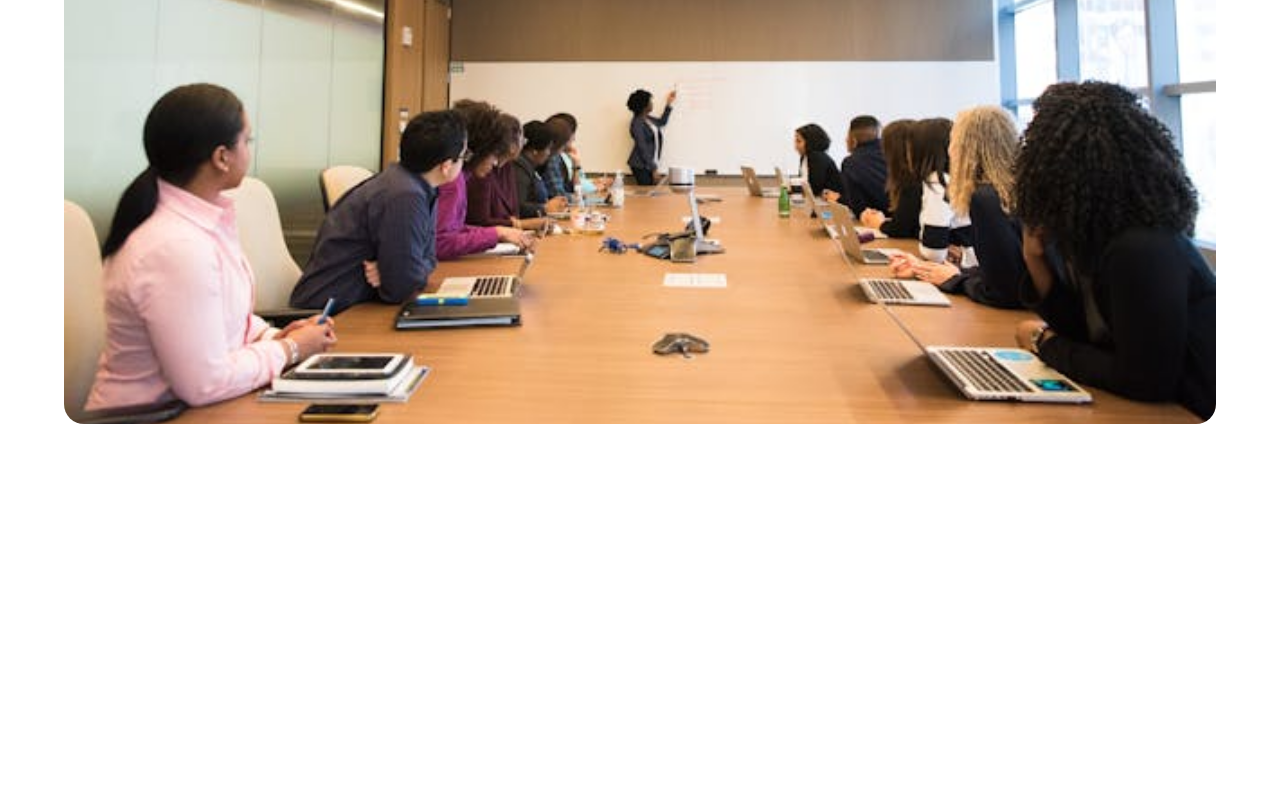
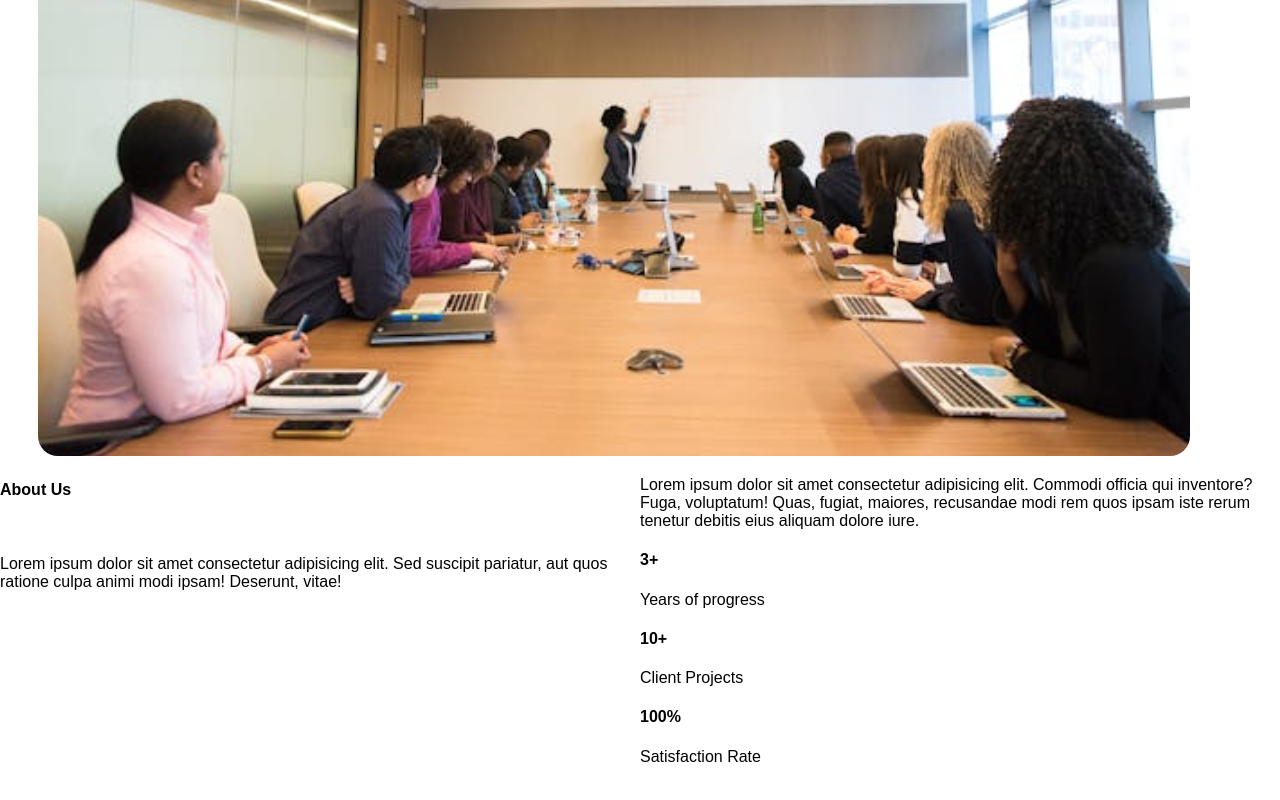
Before and after one commit to tez-hub/landing-pages, a React (Vite) app: page / in a window 1280 px wide. Shown: the part 1168-1968 px from the top of the page. Before the commit the page ends 1596 px from the top, so only its background shows below. Built offline with nearby package versions, Linux system fonts and the light colour scheme; a web font is replaced by a local one.

Commit message:
added scroll restoration to prevent loading from the bottom

```diff
--- a/src/App.jsx
+++ b/src/App.jsx
@@ -3,8 +3,21 @@ import { useEffect } from 'react'
 import './App.css'
 import Hero from './components/hero/Hero'
 import gsap from 'gsap';
+import About from './components/about/About';
 
 function App() {
+
+
+  useEffect(() => {
+    // Prevent scroll restoration on refresh
+    if ("scrollRestoration" in window.history) {
+      window.history.scrollRestoration = "manual";
+    }
+
+    // Scroll to top on initial load
+    window.scrollTo(0, 0);
+  }, []);
+
 
   useEffect(() => {
     gsap.to(".overlay", {
@@ -28,6 +41,7 @@ function App() {
     <div className="hero">
       <Hero />
     </div>
+    <About />
     </>
   )
 }
--- /dev/null
+++ b/src/components/about/About.jsx
@@ -0,0 +1,36 @@
+import "./about.css";
+
+const About = () => {
+    return (
+        <>
+        <div className="about__section">
+            <div className="about__section__one">
+                <h4>About Us</h4>
+                <div className="about__section__one__details">
+                    <img src="" alt="" />
+                    <p>Lorem ipsum dolor sit amet consectetur adipisicing elit. Sed suscipit pariatur, aut quos ratione culpa animi modi ipsam! Deserunt, vitae!</p>
+                </div>
+            </div>
+            <div className="about__section__two">
+                <p>Lorem ipsum dolor sit amet consectetur adipisicing elit. Commodi officia qui inventore? Fuga, voluptatum! Quas, fugiat, maiores, recusandae modi rem quos ipsam iste rerum tenetur debitis eius aliquam dolore iure.</p>
+                <div className="about__section__two__statistics">
+                    <div className="stat_one">
+                        <h4>3+</h4>
+                        <p>Years of progress</p>
+                    </div>
+                    <div className="stat_two">
+                        <h4>10+</h4>
+                        <p>Client Projects</p>
+                    </div>
+                    <div className="stat_three">
+                        <h4>100%</h4>
+                        <p>Satisfaction Rate</p>
+                    </div>
+                </div>
+            </div>
+        </div>
+        </>
+    )
+}
+
+export default About;
--- /dev/null
+++ b/src/components/about/about.css
@@ -0,0 +1,12 @@
+.about__section{
+    display: flex;
+    height: 80vh;
+
+    .about__section__one{
+        width: 50%;
+    }
+
+    .about__section__two{
+        width: 50%;
+    }
+}
--- a/src/components/hero/hero.css
+++ b/src/components/hero/hero.css
@@ -45,10 +45,10 @@
 
     img{
         width: 90%;
-        height: 90vh;
+        height: 94vh;
         object-fit: cover;
-        margin-left: 5%;
-        margin-right: 5%;
+        margin-left: 3%;
+        margin-right: 3%;
         border-radius: 20px;
     }
 }
```
